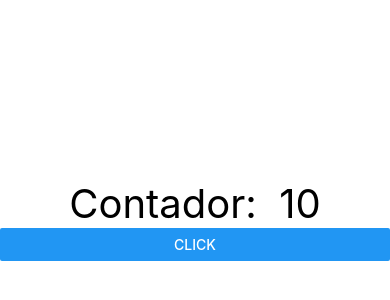
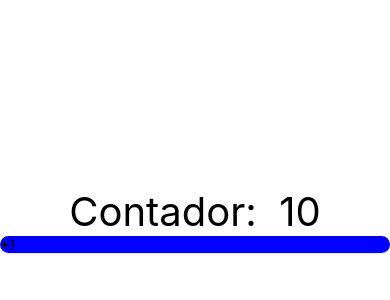
Before and after one commit to DaniDotExe/react-native, a React Native app in the folder 02-react-native/: screen / in a window 390 px wide. Shown: the part 202-502 px from the top of the page. Built offline with nearby package versions, Linux system fonts and the light colour scheme.

Commit message:
Clase 53

```diff
--- a/02-react-native/src/screens/ContadorScreen.tsx
+++ b/02-react-native/src/screens/ContadorScreen.tsx
@@ -1,5 +1,5 @@
 import React, { useState } from 'react'
-import { View, Text, Button } from 'react-native';
+import { View, Text, Button, TouchableOpacity } from 'react-native';
 
 export const ContadorScreen = () => {
 
@@ -19,10 +19,16 @@
         Contador:  {contador }
         </Text>
 
-        <Button
-            title="Click"
-            onPress={ () => setContador (contador + 1 )}
-        />
+        <TouchableOpacity
+            onPress= { () => setContador( contador + 1)  }
+        >
+            <View style= {{
+                backgroundColor: 'blue',
+                borderRadius: 100,
+            }}>
+                <Text>+1</Text>
+            </View>
+        </TouchableOpacity>
     </View>
   )
 }
```
